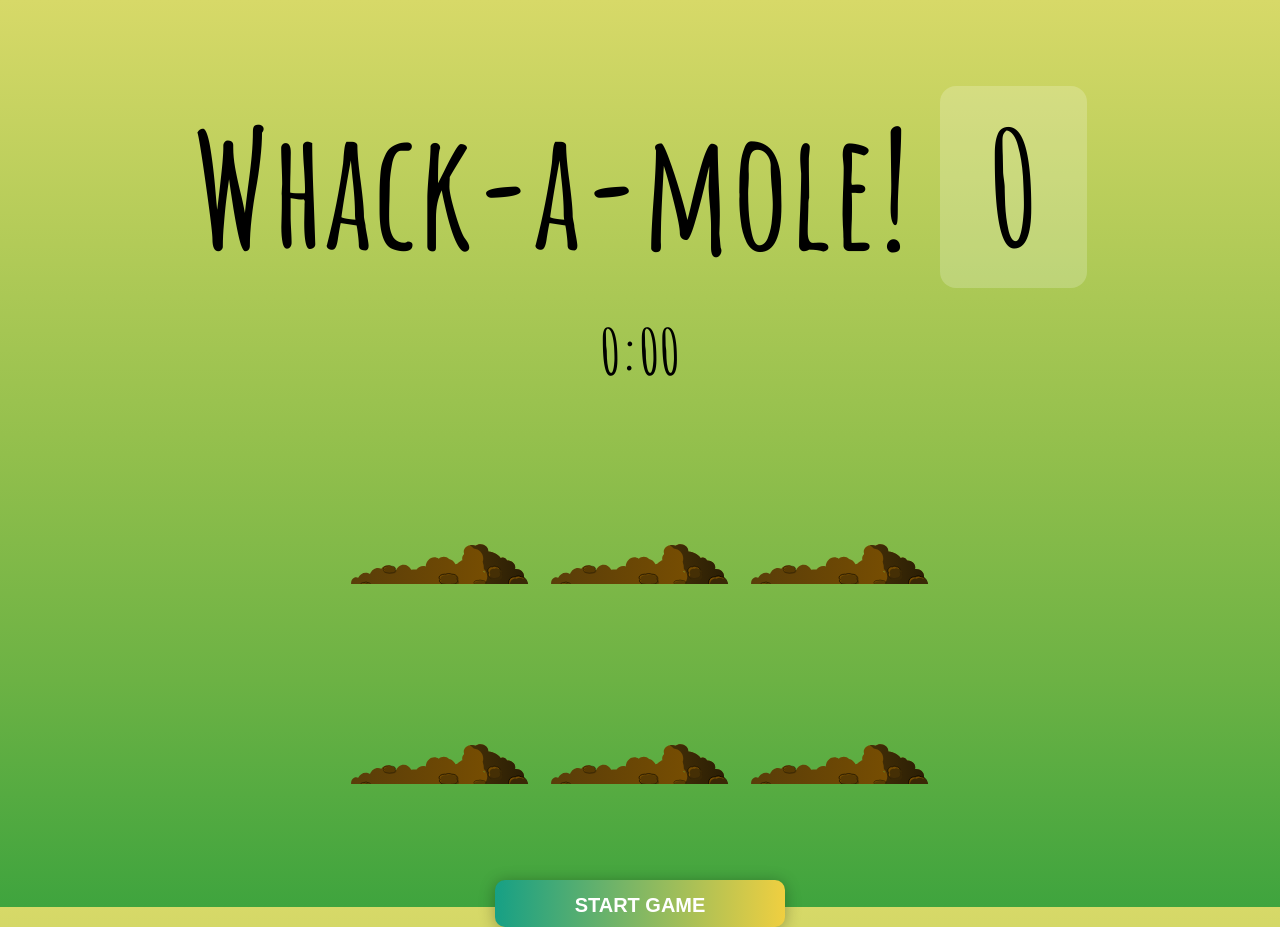
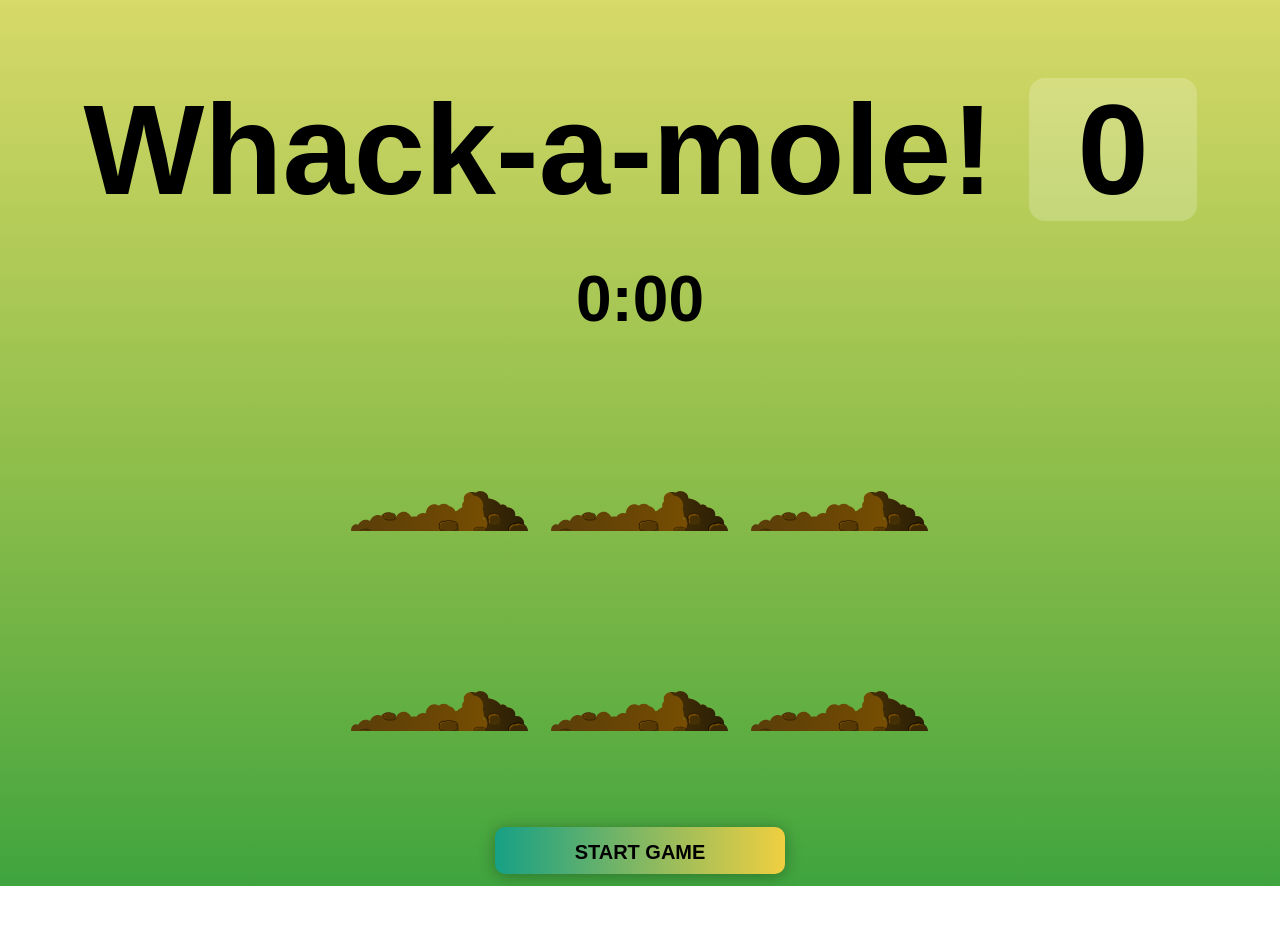
Before and after one commit to buihdk/javascript30, a plain HTML site: page whack-a-mole/index.html in a window 1280 px wide. After the commit the page ends 886 px from the top, so only its background shows below. Drawn offline with Linux system fonts and the light colour scheme.

Commit message:
update day 30

```diff
--- a/whack-a-mole/style.css
+++ b/whack-a-mole/style.css
@@ -8,14 +8,14 @@ body {
   box-sizing: border-box;
   height: 100vh;
   width: 100vw;
-  font-family: 'Amatic SC', cursive;
+  font-family: fantasy;
   font-size: 10px;
   background: linear-gradient(to bottom, #d7d968, #b5cc59, #92bf4c, #6cb244, #3fa43e);
 }
 
 h1 {
   text-align: center;
-  font-size: 10rem;
+  font-size: 8rem;
   line-height: 1;
   margin-bottom: 0;
 }
@@ -79,7 +79,7 @@ h2 {
 }
 
 button {
-  color: white;
+  color: black;
   background-image: linear-gradient(to right, #16A085 0%, #F4D03F 51%, #16A085 100%);
   background-size: 200% auto;
   transition: 0.5s;
```
